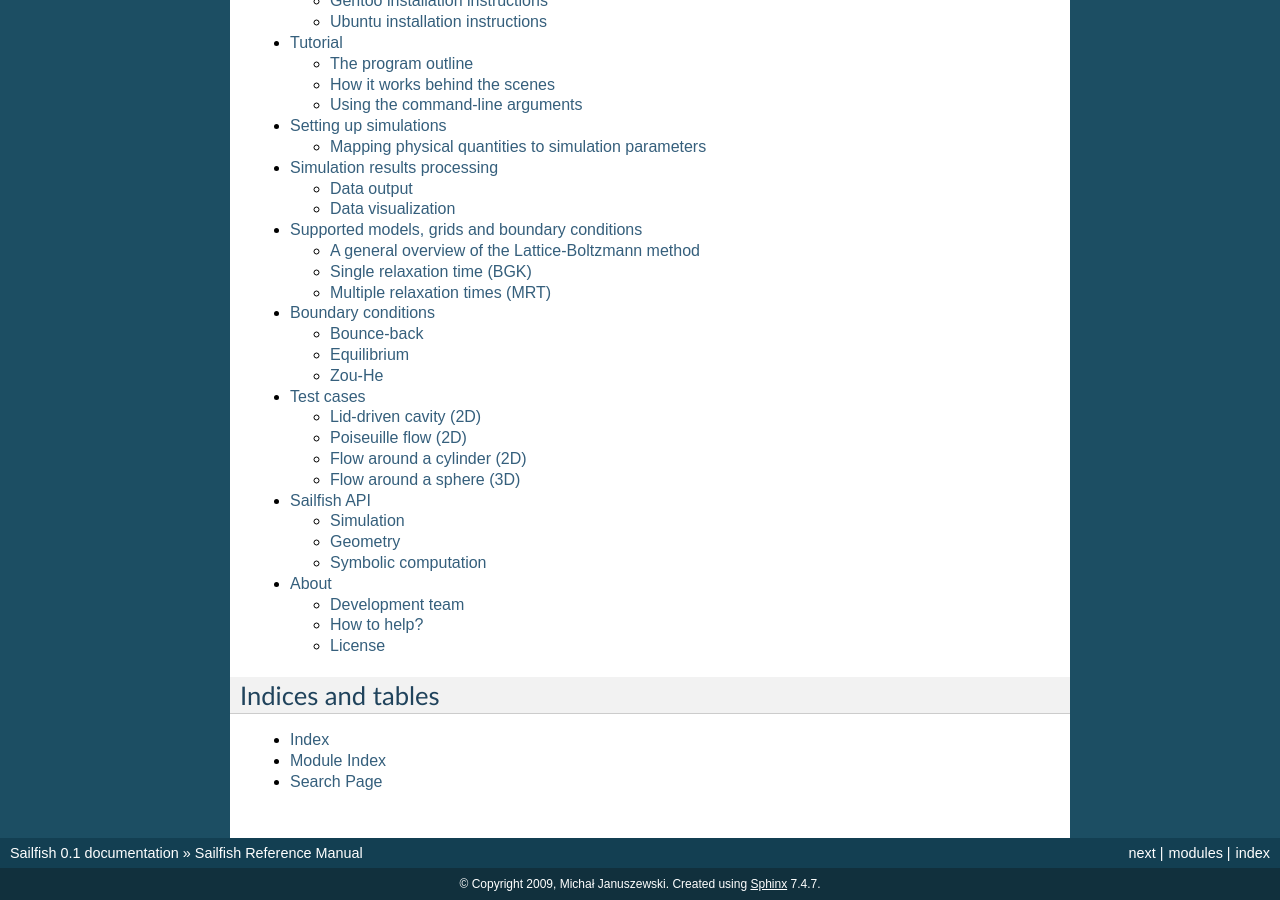
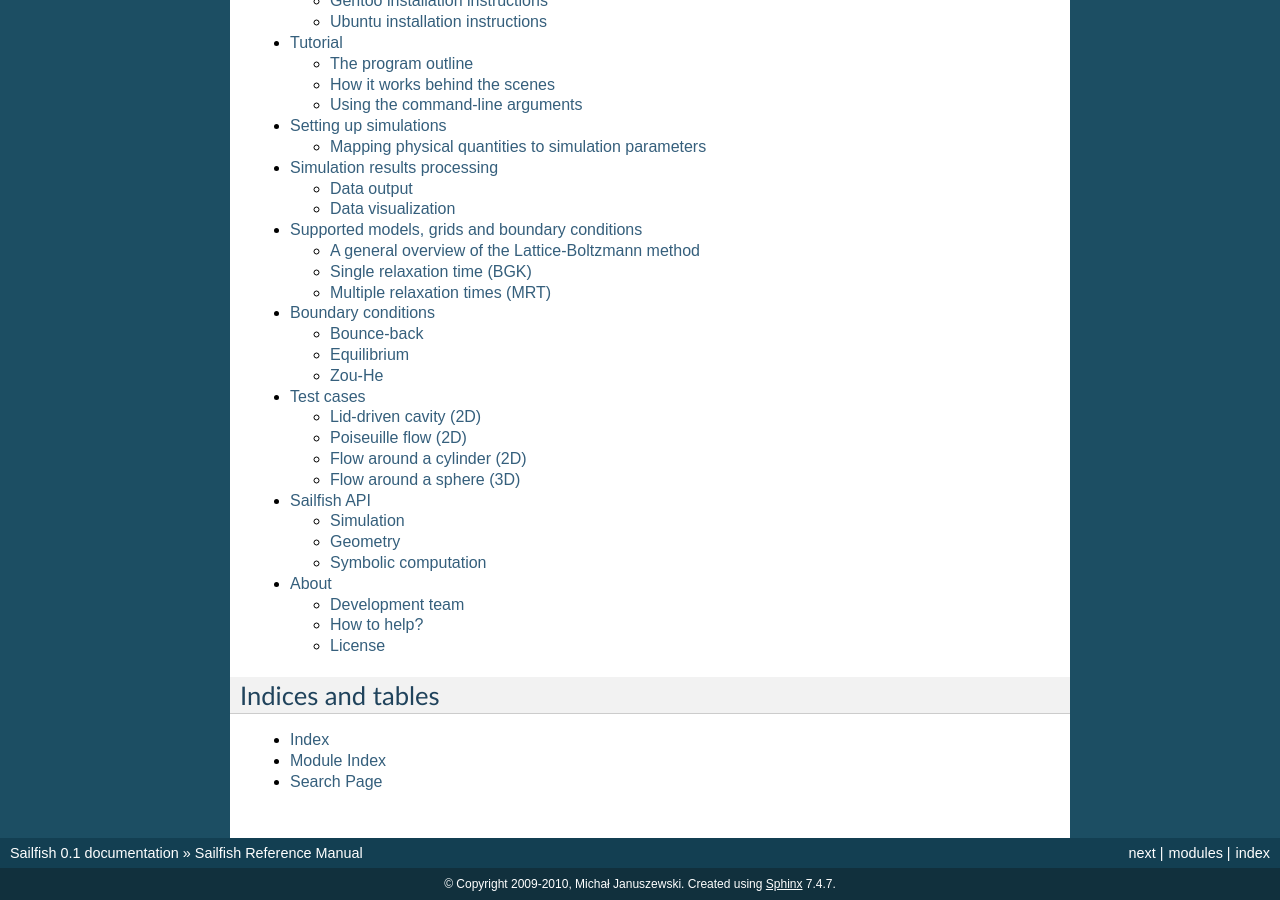
Before and after one commit to sailfish-team/sailfish, a Sphinx documentation site: the page built from doc/index.rst, in a window 1280 px wide and 900 px high, scrolled down 1227 px. Built offline with Sphinx 7.4.7, drawn with Linux system fonts in a browser that asks for light colours; formulas are drawn with MathJax 3.

```diff
--- a/doc/conf.py
+++ b/doc/conf.py
@@ -18,6 +18,7 @@ import sys, os
 # documentation root, use os.path.abspath to make it absolute, like shown here.
 sys.path.append(os.path.abspath('.'))
 sys.path.append(os.path.abspath('..'))
+sys.path.append(os.path.abspath('../sailfish'))
 
 # -- General configuration -----------------------------------------------------
 
@@ -39,7 +40,7 @@ master_doc = 'index'
 
 # General information about the project.
 project = u'Sailfish'
-copyright = u'2009, Michał Januszewski'
+copyright = u'2009-2010, Michał Januszewski'
 
 # The version info for the project you're documenting, acts as replacement for
 # |version| and |release|, also used in various other places throughout the
```
